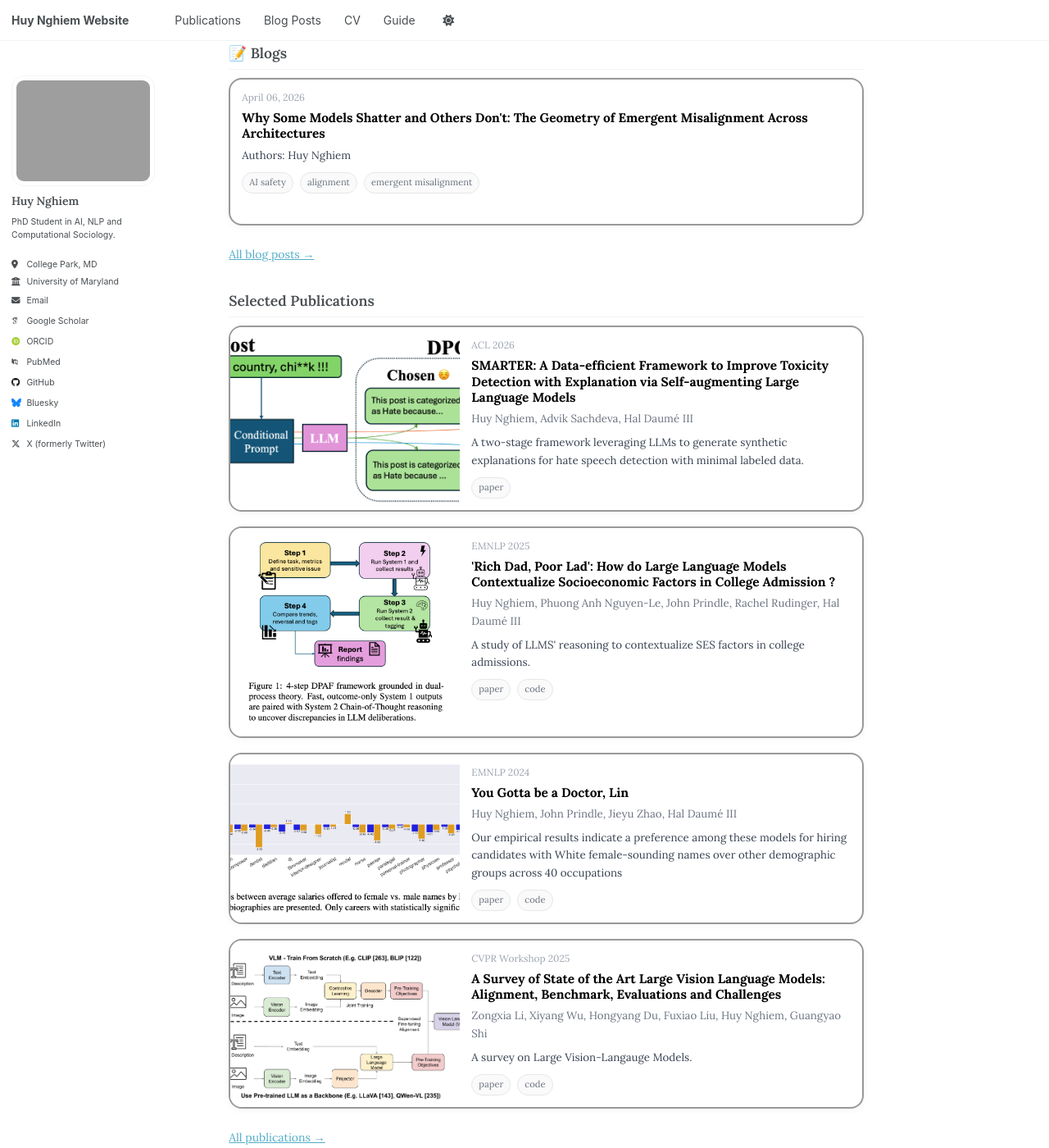
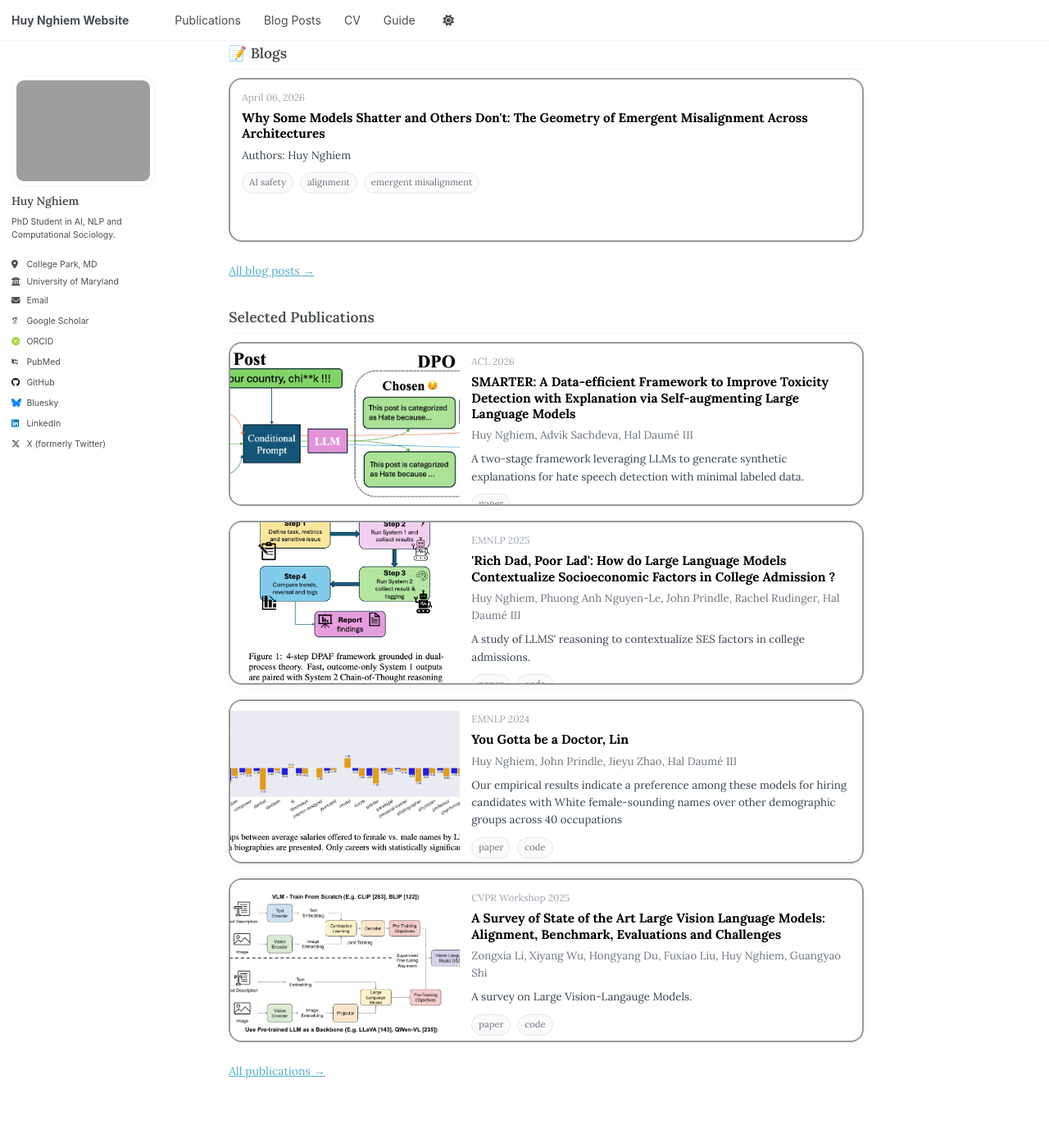
Before and after one commit to hnghiem-nlp/hnghiem-nlp.github.io, a Jekyll site: the page built from _pages/about.md, in a window 1280 px wide and 1400 px high, scrolled down 653 px. Shown: the whole window at 82% size. Built offline with Jekyll 4.4.1, drawn with Linux system fonts in a browser that asks for light colours; some web fonts are replaced; a script that is not in the unit is left out.

Commit message:
Enforce uniform height on publication cards
Co-Authored-By: Claude Opus 4.6 (1M context) <noreply@anthropic.com>

```diff
--- a/assets/css/custom.css
+++ b/assets/css/custom.css
@@ -45,7 +45,8 @@ h6,
     color: inherit;
     box-shadow: 0 2px 10px rgba(0, 0, 0, 0.04);
     transition: transform .06s ease, box-shadow .12s ease, border-color .12s ease;
-    min-height: 180px;
+    min-height: 200px;
+    height: 200px;
 }
 
 .paper-card:hover {
@@ -73,6 +74,9 @@ h6,
     .paper-card {
         flex-direction: column;
         min-height: auto;
+    }
+    .paper-card {
+        height: auto;
     }
     .pc-thumb {
         width: 100%;
```
